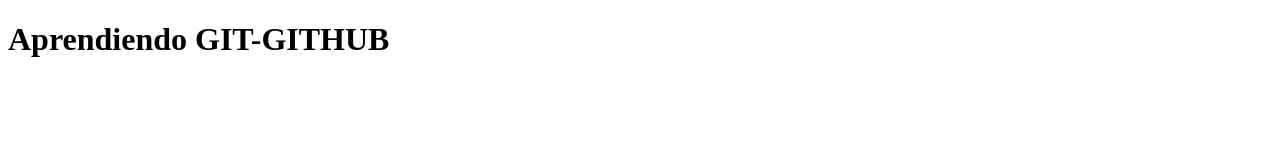
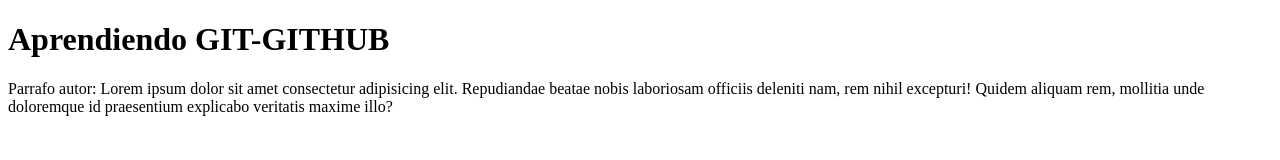
Before and after one commit to valencodes/ProyectoNuevo, a plain HTML site: page index.html in a window 1280 px wide. Drawn offline with Linux system fonts and the light colour scheme.

Commit message:
agregue unos cambios al inicio del parrafo

```diff
--- a/index.html
+++ b/index.html
@@ -7,5 +7,11 @@
   </head>
   <body>
     <h1>Aprendiendo GIT-GITHUB</h1>
+    <p>
+      Parrafo autor: Lorem ipsum dolor sit amet consectetur adipisicing elit.
+      Repudiandae beatae nobis laboriosam officiis deleniti nam, rem nihil
+      excepturi! Quidem aliquam rem, mollitia unde doloremque id praesentium
+      explicabo veritatis maxime illo?
+    </p>
   </body>
 </html>
```
